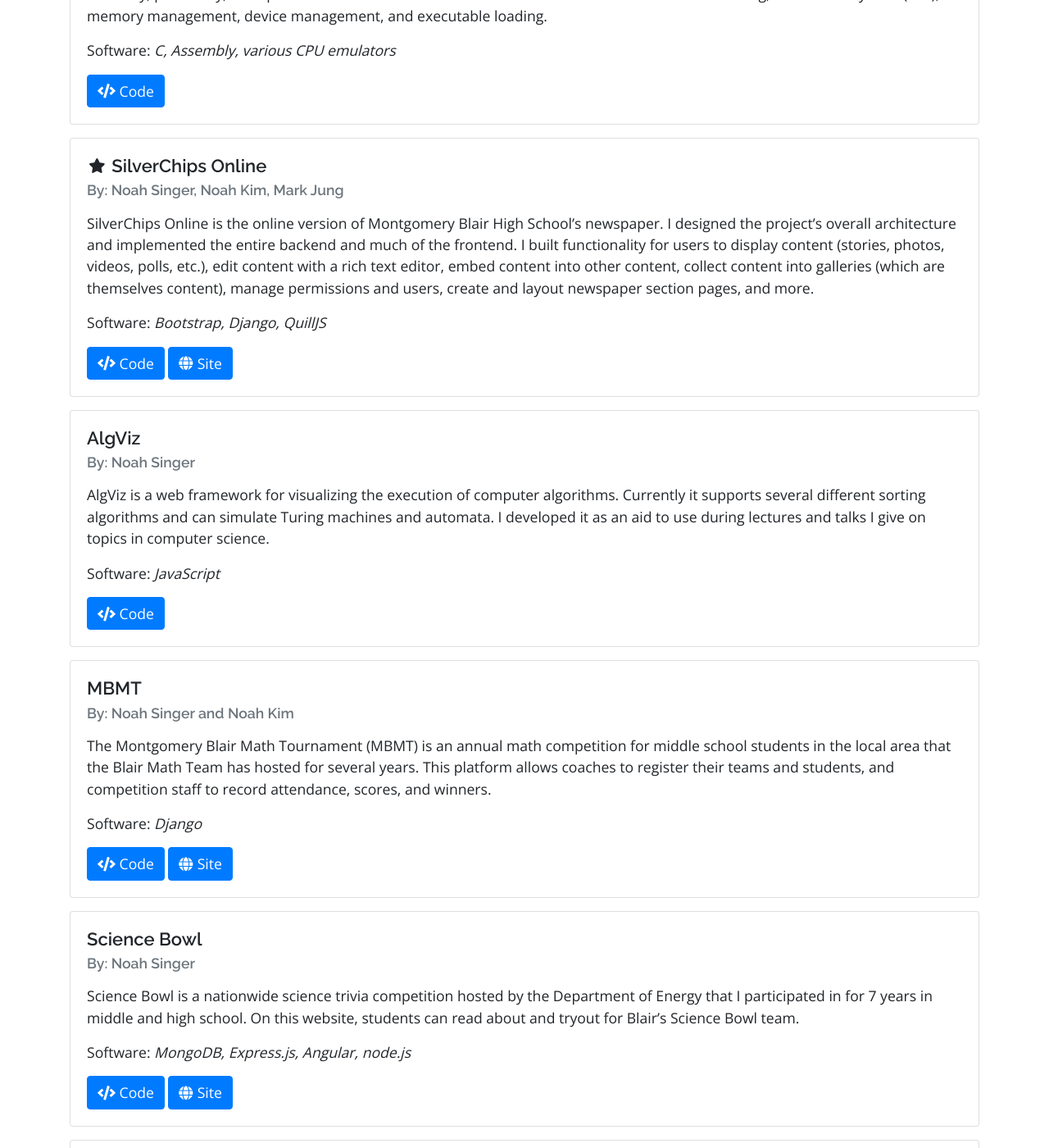
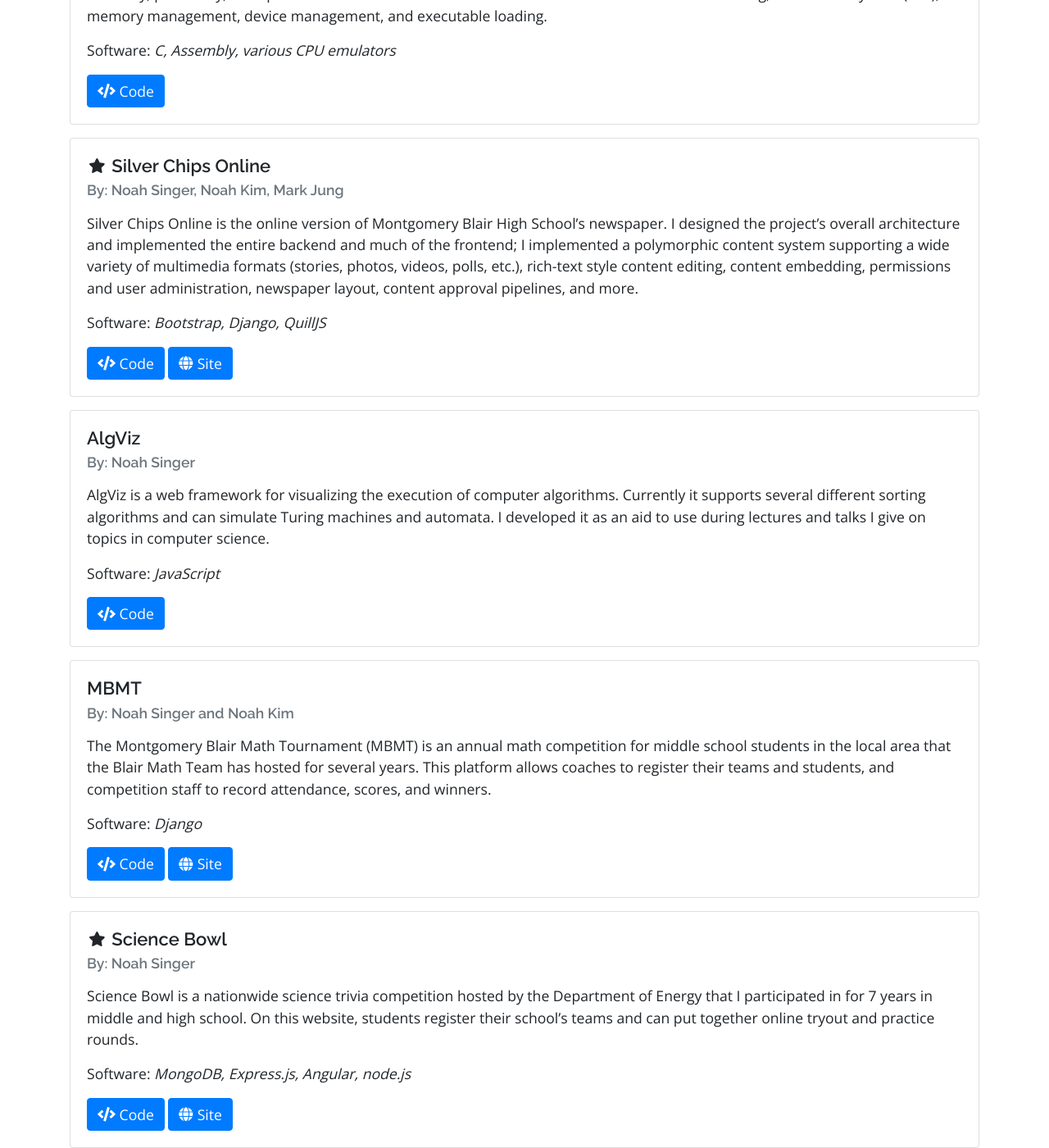
Before and after one commit to singerng/noahsinger.org, a Jekyll site: the page built from projects/index.md, in a window 1280 px wide and 1400 px high, scrolled down 725 px. Shown: the whole window at 82% size. Built offline with Jekyll 4.4.1, drawn with Linux system fonts in a browser that asks for light colours; nearby versions of some CDN libraries.

Commit message:
updated and added coursework section

```diff
--- a/_data/projects.yml
+++ b/_data/projects.yml
@@ -26,19 +26,18 @@
     and executable loading.
 
 - name: silverchips
-  title: SilverChips Online
+  title: Silver Chips Online
   source: https://github.com/mbhs/silverchips
   site: https://scobeta.mbhs.edu/
   author: Noah Singer, Noah Kim, Mark Jung
   software: Bootstrap, Django, QuillJS
   favorite: true
   description: >
-    SilverChips Online is the online version of Montgomery Blair High School's
-    newspaper. I designed the project's overall architecture and implemented the entire backend and much of the frontend.
-    I built functionality for users to display content (stories, photos, videos, polls, etc.), edit content
-    with a rich text editor, embed content into other content, collect content into
-    galleries (which are themselves content), manage permissions and users,
-    create and layout newspaper section pages, and more.
+    Silver Chips Online is the online version of Montgomery Blair High School's
+    newspaper. I designed the project's overall architecture and implemented the entire backend and much of the frontend;
+    I implemented a polymorphic content system supporting a wide variety of multimedia formats (stories, photos, videos, polls, etc.),
+    rich-text style content editing, content embedding, permissions and user administration,
+    newspaper layout, content approval pipelines, and more.
 
 - name: algviz
   title: AlgViz
@@ -70,12 +69,14 @@
   source: https://github.com/mbhs/scibowl
   site: http://scibowl.mbhs.edu
   author: Noah Singer
+  favorite: true
+  ongoing: true
   software: MongoDB, Express.js, Angular, node.js
   description: >
     Science Bowl is a nationwide science trivia competition hosted by the
     Department of Energy that I participated in for 7 years in middle and
-    high school. On this website, students can read about and tryout for
-    Blair's Science Bowl team.
+    high school. On this website, students register their school's teams
+    and can put together online tryout and practice rounds.
 
 - name: singerng
   title: singerng.github.io
@@ -83,6 +84,7 @@
   site: http://singerng.github.io
   author: Noah Singer
   software: Jekyll
+  ongoing: true
   description: >
     Wow, this is meta! This site was written as a mix between a blog and extended
     curriculum vitae and incorporates years of lectures and projects as well as
--- a/_layouts/default.html
+++ b/_layouts/default.html
@@ -24,6 +24,9 @@
             </li>
             <li class="nav-item {% if page.url == "/blog" %}active{% endif %}">
               <a class="nav-link" href="/blog">blog</a>
+            </li>
+            <li class="nav-item {% if page.url == "/courses" %}active{% endif %}">
+              <a class="nav-link" href="/courses">courses</a>
             </li>
             <li class="nav-item {% if page.url == "/projects" %}active{% endif %}">
               <a class="nav-link" href="/projects">projects</a>
```
Also changed, not shown: _posts/2018-07-20-redesign.md (+1 -1 lines), index/index.html (+10 -6 lines).
